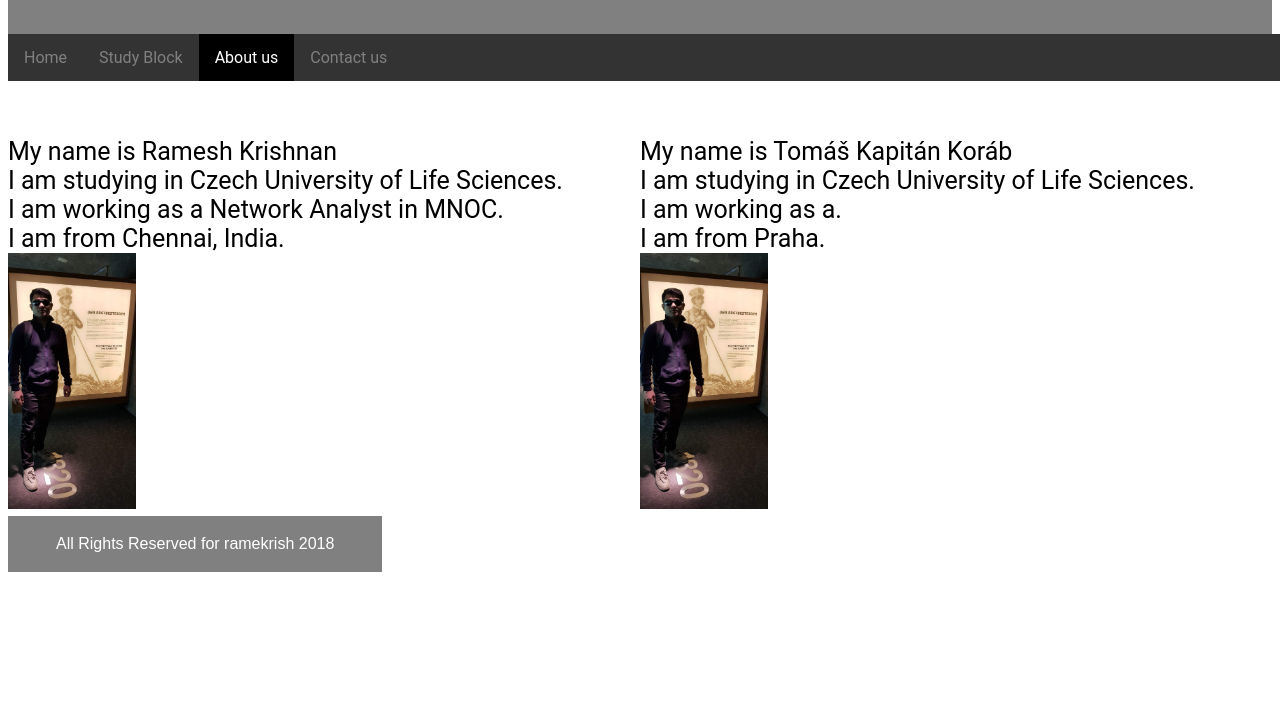
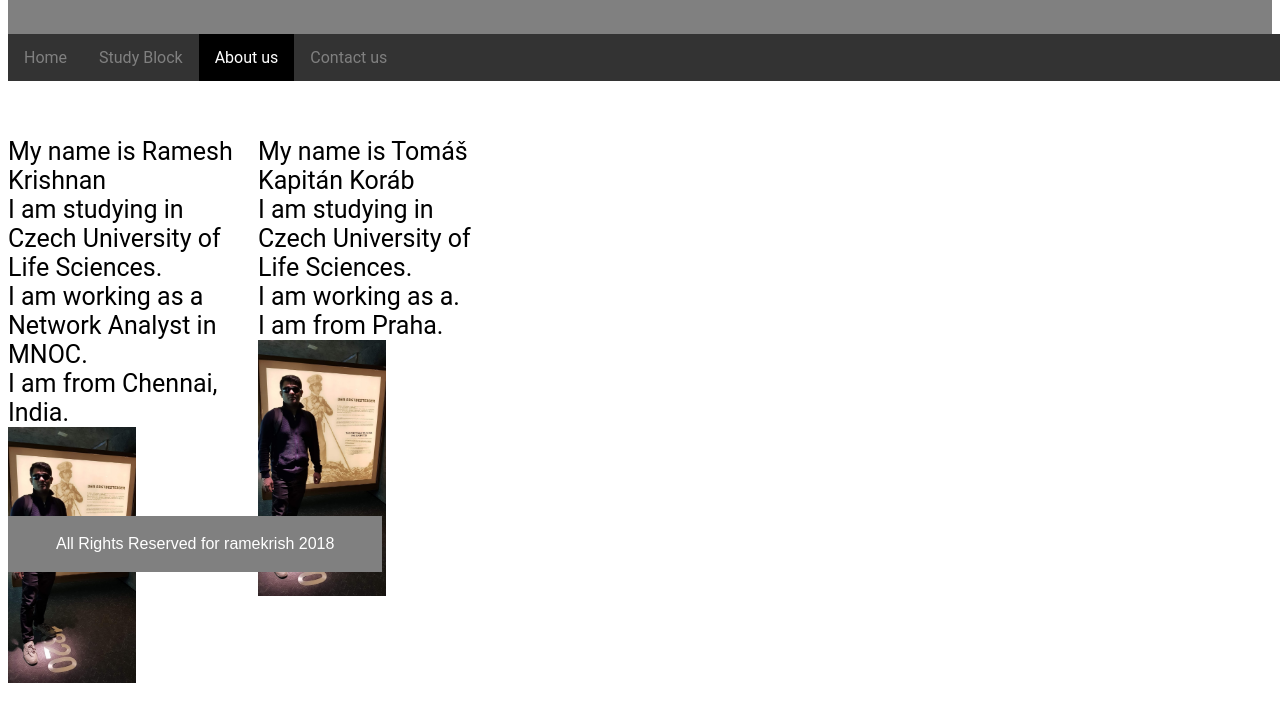
Before and after one commit to ramekrish/culs-clientside-studyblock2018, a plain HTML site: page about.html in a window 1280 px wide. Shown: the part 228-950 px from the top of the page. Before the commit the page ends 800 px from the top, so only its background shows below. Drawn offline with Linux system fonts and the light colour scheme.

Commit message:
Update about.html

```diff
--- a/about.html
+++ b/about.html
@@ -26,19 +26,19 @@
     <h2 style="text-align:center, color:black;">This page has the information about our Team Members</h2>
   </div>
 
-    <div class="main-about" style="width=500px">
-      <div style="float:left: width:250px">
+    <div class="main-about" style="width:500px">
+      <div style="float:left; width:250px">
         <p style="font-size:25px">My name is Ramesh Krishnan<br>I am studying in Czech University of Life Sciences.<br>
                               I am working as a Network Analyst in MNOC.<br>
                               I am from Chennai, India.<br>
         <img src="images/rame.jpg", style="width:128px;height:256px;">
       </div>
 
-      <div style="float:left: width:250px">
+      <div style="float:left; width:250px;">
         <p style="font-size:25px">My name is Tomáš Kapitán Koráb<br>I am studying in Czech University of Life Sciences.<br>
                               I am working as a.<br>
                               I am from Praha.<br>
-        <img src="images/rame.jpg", style="width:128px;height:256px;">
+        <img src="images/rame.jpg", style="width:128px; height:256px;">
     </div>
     <br style="clear:left;"/>
   </div>
```
